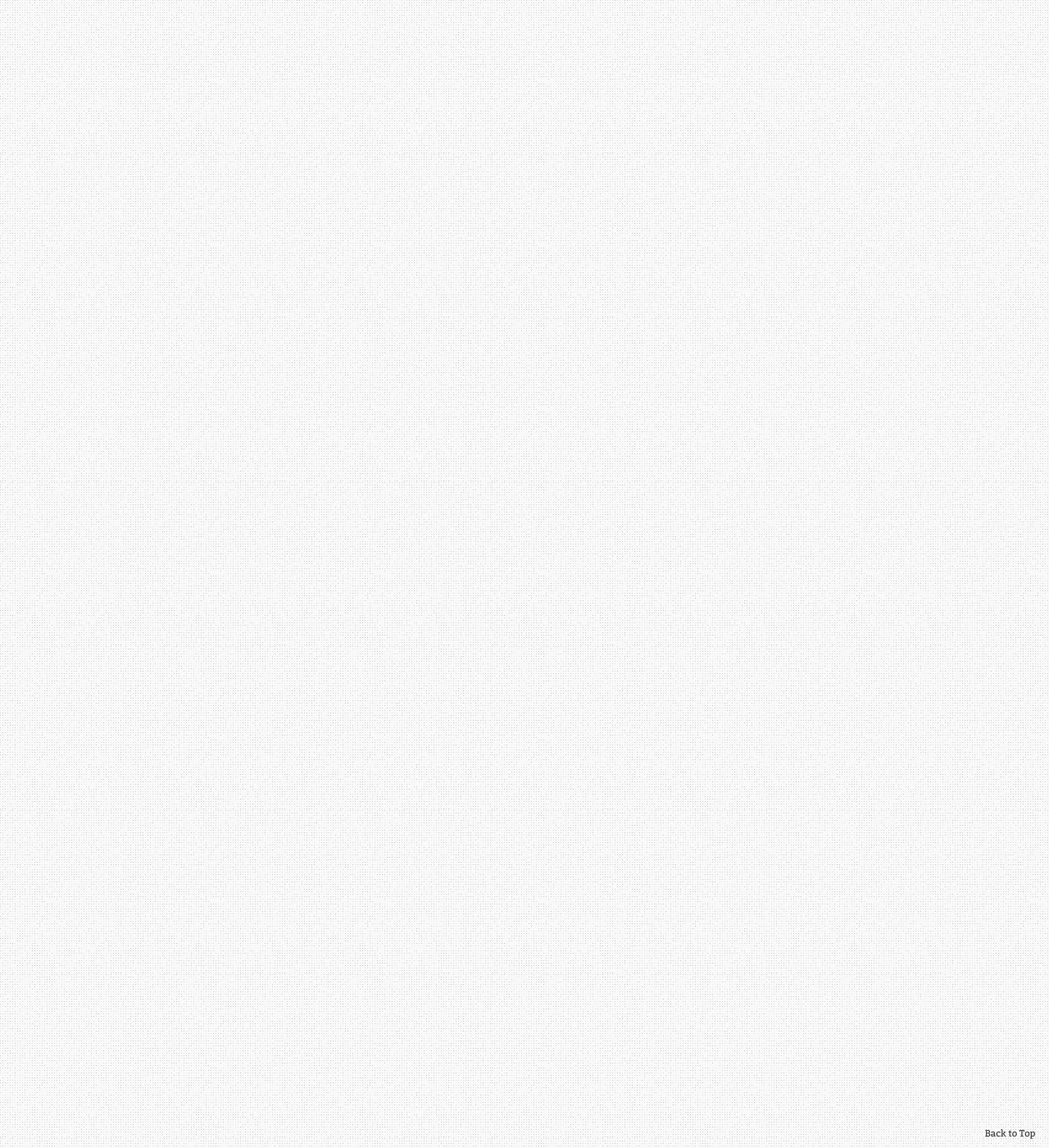
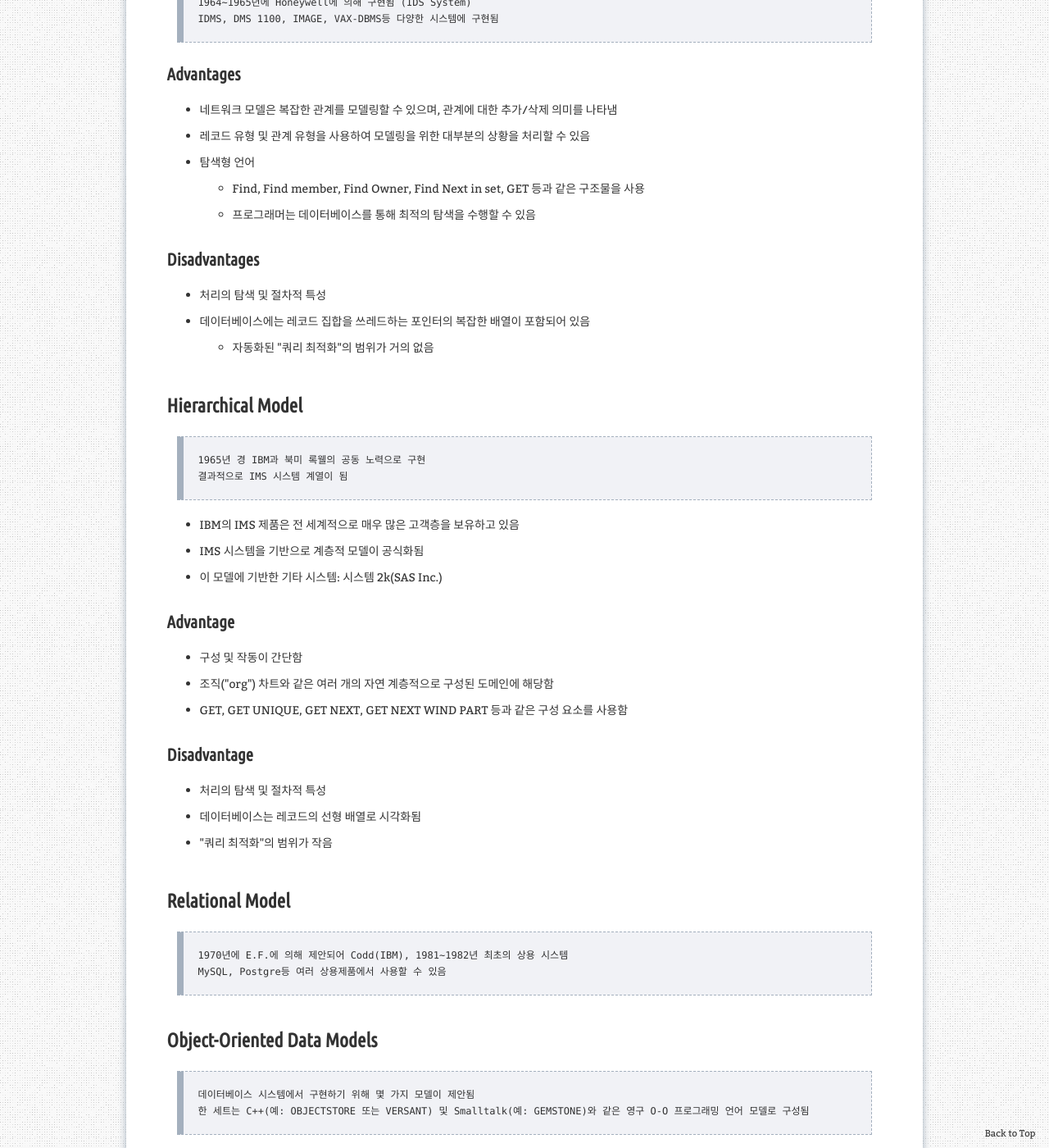
Before and after one commit to aristohyun/aristohyun.github.io, a Jekyll site: the page built from _posts/2021-09-02-DBS_02.md, in a window 1280 px wide and 1400 px high, scrolled down 12412 px. Shown: the whole window at 82% size. Built offline with Jekyll 4.4.1, drawn with Linux system fonts in a browser that asks for light colours; formulas are drawn with MathJax 3; comment, search, counter and statistics services are not loaded; some of the changed text lies outside the part shown.

Commit message:
Update 2021-09-02-DBS_02.md

```diff
--- a/_posts/2021-09-02-DBS_02.md
+++ b/_posts/2021-09-02-DBS_02.md
@@ -244,26 +244,47 @@ Setting system parameters
 Changing schemas or access paths
 
 
-# The Database System Environment - 수정 필요
+# The Database System Environment
+
+> 보통 질의처리기 + 저장관리기의 2구조로 되어있으며,
+> 트랜잭션 관리자의 크기가 커지면 따로 분리하여 생각하기도 함
 
 ![image](https://user-images.githubusercontent.com/32366711/132377955-e765b17f-4fa8-4192-a6c6-6fef9aca34fe.png)
 
 ![image](https://user-images.githubusercontent.com/32366711/132495388-565d1d06-54b3-4bbb-b0f9-7411f0416453.png)
 
-크게 2~3 구조로 되어있는데, 질의처리기 + 저장관리기로 되어있으며,
-규모가 커짐에 따라 트랜잭션 관리자의 크기가 커질 수 있기에 따로 분리하여 생각하기도 함
+## 질의 처리기
 
-질의처리기는 DDL DML DCL 명령어가 들어오면 해석해서 처리해주는 역할
+> DDL DML DCL 명령어가 들어오면 해석해서 처리해주는 역할
 
-트랜잭션관리자, 색인관리자, 파일관리자 디스크완리자는 OS에 있음.
-세단계로 나누면 질의처리기, 트랜잭션, 데이터관리자, 데이터베이스시스템은 동시사용자수가 많기 때문에 트랜잭션관리자의 크기가 커질 수 있음. 하부구조가 동시성관리ㅣ, 데이터관리,
-질의처리기는 DDL DML DCL명령어가 들어오면 해석해서 처리해주는 것. DML은 두가지 파트가 있는데, 프로시저, 넌프로시저, 비순차적언어가 대화식 응용프로그램에서 들어있는 임베비드 SQL을 처리하는 순차적 DML 처리기가 따로있음.
-DDL -> d이 컴파일러, DML -> 질의처리기 -> 질의수행계획, 쿼리가 들어오면 그 퀄에 대해서 쿼리최적화를 해서 나름대로 중간코드를 만들어서 실행코드를 만들어줌.
+### DDL 컴파일러
 
-응용프로그램에서 나온 코드는 전처리기를 넘어서 임베디드 SQL을 만나면 자바가 해석을 못함.
+> 데이터 정의어로 작성된 스키마를 해석
 
+### DML 프리 컴파일러
 
+> 응용 프로그램에 삽입된 데이터 조작어를 추출하여 DML 컴파일러에 전달
 
+### DML 컴파일러
+
+> 데이터 조작어 요청을 분석하여 런타임 데이터 베이스 처리기가 이해할 수 있도록 해석
+
+### 런타임 데이터베이스 처리기
+
+> 저장 데이터 관리자를 통해 데이터베이스에 접근하여
+> DML 컴파일러부터 전달 받은 요청을 데이터베이스에서 실제로 실행
+
+## 저장 관리기
+
+> 디스크에 저장되어 있는 사용자 데이터베이스와 데이터 사전을 관리, 접근
+> 운영체제의 도움을 받아 기능을 수행함
+
+## 트랜잭션 관리자
+
+> 데이터베이스에 접근하는 과정에서,
+> 사용자의 <red>접근 권한</red>이 유효한지 검사하고,
+> $$<red>데이터베이스 무결성</red>을 유지하기 위한 <red>제약조건 위반 여부</red>를 확인한다
+> 회복이나 병행 수행과 관련된 작업도 한다
 
 
 # Centralized and Client/Server Architectures for DBMS
@@ -300,8 +321,74 @@ DDL -> d이 컴파일러, DML -> 질의처리기 -> 질의수행계획, 쿼리
 
 # History of Data Models
 
+> 초기 데이터베이스 응용프로그램은 계층적 및 네트워크 모델을 사용
+
 - Network Model
 - Hierarchical Model
-- RElational Model
+- Relational Model
 - Object-Oriented Data Models
 - Object-Relational Models
+
+## Network Model
+
+> 1964~1965년에 Honeywell에 의해 구현됨 (IDS System)
+> IDMS, DMS 1100, IMAGE, VAX-DBMS등 다양한 시스템에 구현됨
+
+### Advantages
+
+- 네트워크 모델은 복잡한 관계를 모델링할 수 있으며, 관계에 대한 추가/삭제 의미를 나타냄
+- 레코드 유형 및 관계 유형을 사용하여 모델링을 위한 대부분의 상황을 처리할 수 있음
+- 탐색형 언어
+    - Find, Find member, Find Owner, Find Next in set, GET 등과 같은 구조물을 사용
+    - 프로그래머는 데이터베이스를 통해 최적의 탐색을 수행할 수 있음
+
+### Disadvantages
+
+- 처리의 탐색 및 절차적 특성
+- 데이터베이스에는 레코드 집합을 쓰레드하는 포인터의 복잡한 배열이 포함되어 있음
+    - 자동화된 "쿼리 최적화"의 범위가 거의 없음
+
+## Hierarchical Model
+
+> 1965년 경 IBM과 북미 록웰의 공동 노력으로 구현
+> 결과적으로 IMS 시스템 계열이 됨
+
+- IBM의 IMS 제품은 전 세계적으로 매우 많은 고객층을 보유하고 있음
+- IMS 시스템을 기반으로 계층적 모델이 공식화됨
+- 이 모델에 기반한 기타 시스템: 시스템 2k(SAS Inc.)
+
+### Advantage
+
+- 구성 및 작동이 간단함
+- 조직("org") 차트와 같은 여러 개의 자연 계층적으로 구성된 도메인에 해당함
+- GET, GET UNIQUE, GET NEXT, GET NEXT WIND PART 등과 같은 구성 요소를 사용함
+
+### Disadvantage
+
+- 처리의 탐색 및 절차적 특성
+- 데이터베이스는 레코드의 선형 배열로 시각화됨
+- "쿼리 최적화"의 범위가 작음
+
+## Relational Model
+
+> 1970년에 E.F.에 의해 제안되어 Codd(IBM), 1981~1982년 최초의 상용 시스템
+> MySQL, Postgre등 여러 상용제품에서 사용할 수 있음
+
+## Object-Oriented Data Models
+
+> 데이터베이스 시스템에서 구현하기 위해 몇 가지 모델이 제안됨
+> 한 세트는 C++(예: OBJECTSTORE 또는 VERSANT) 및 Smalltalk(예: GEMSTONE)와 같은 영구 O-O 프로그래밍 언어 모델로 구성됨
+
+또한 O2, ORION(MCC - 그 후 ITASCA), IRIS(H.P. - 개방형 OODB에서 사용)와 같은 시스템도 있습니다.
+
+
+## Object-Relational Models
+
+> 객체 모델과 관계형 모델을 혼합하는 경향은 Informix Universal Server에서 시작됨
+> 관계형 시스템은 객체 데이터베이스의 개념을 통합하여 객체-관계형으로 이어졌다
+
+EX. Oracle, DB2 및 SQL Server 및 기타 DBMS 버전
+
+관계형 DBMS 공급업체의 현재 추세는 XML, 텍스트 및 기타 데이터 유형을 처리할 수 있는 기능을 갖춘 관계형 DBMS를 확장하는 것입니다
+
+"객체-상대적"이라는 용어는 시장에서 사라지고 있다
```
